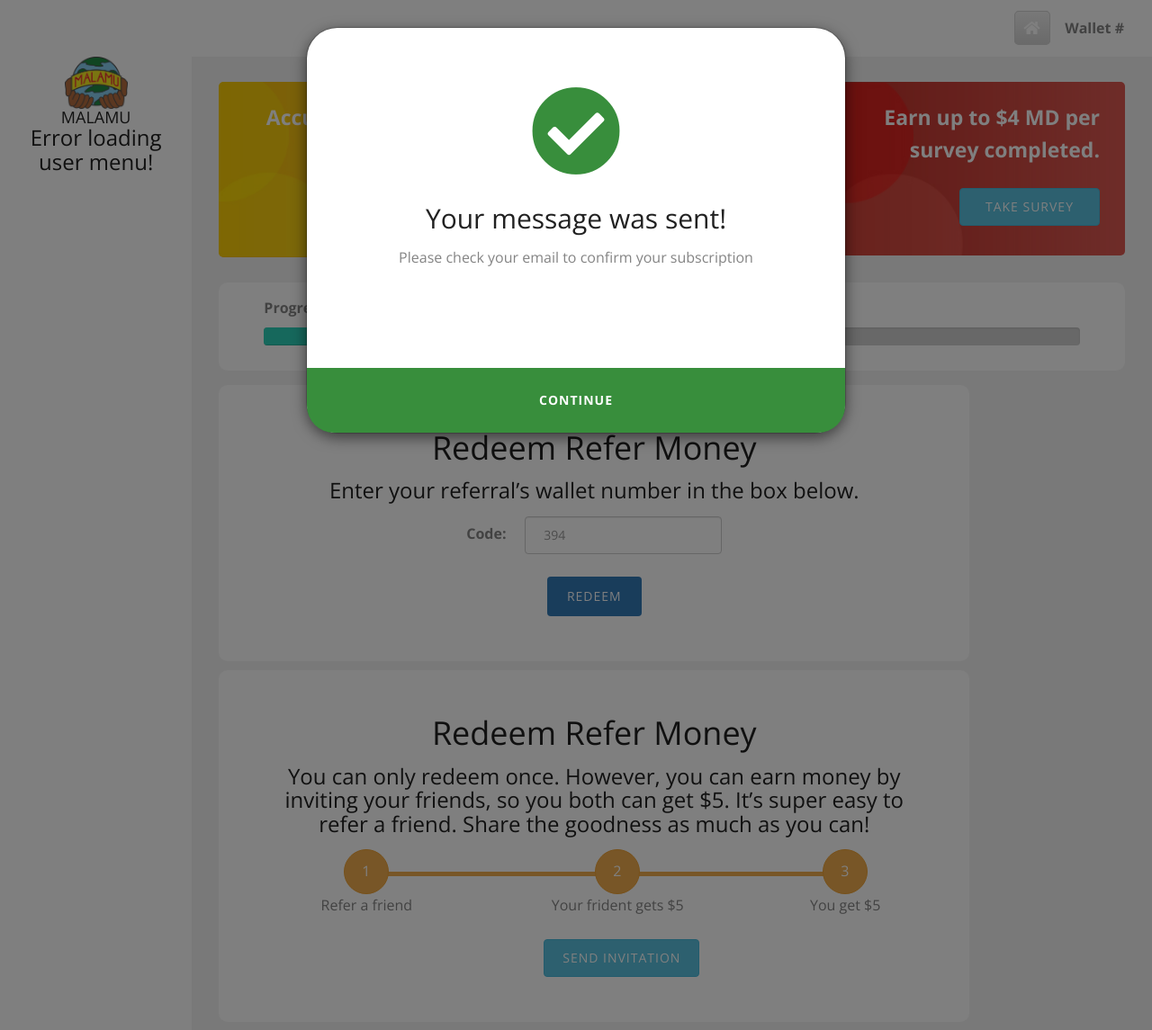
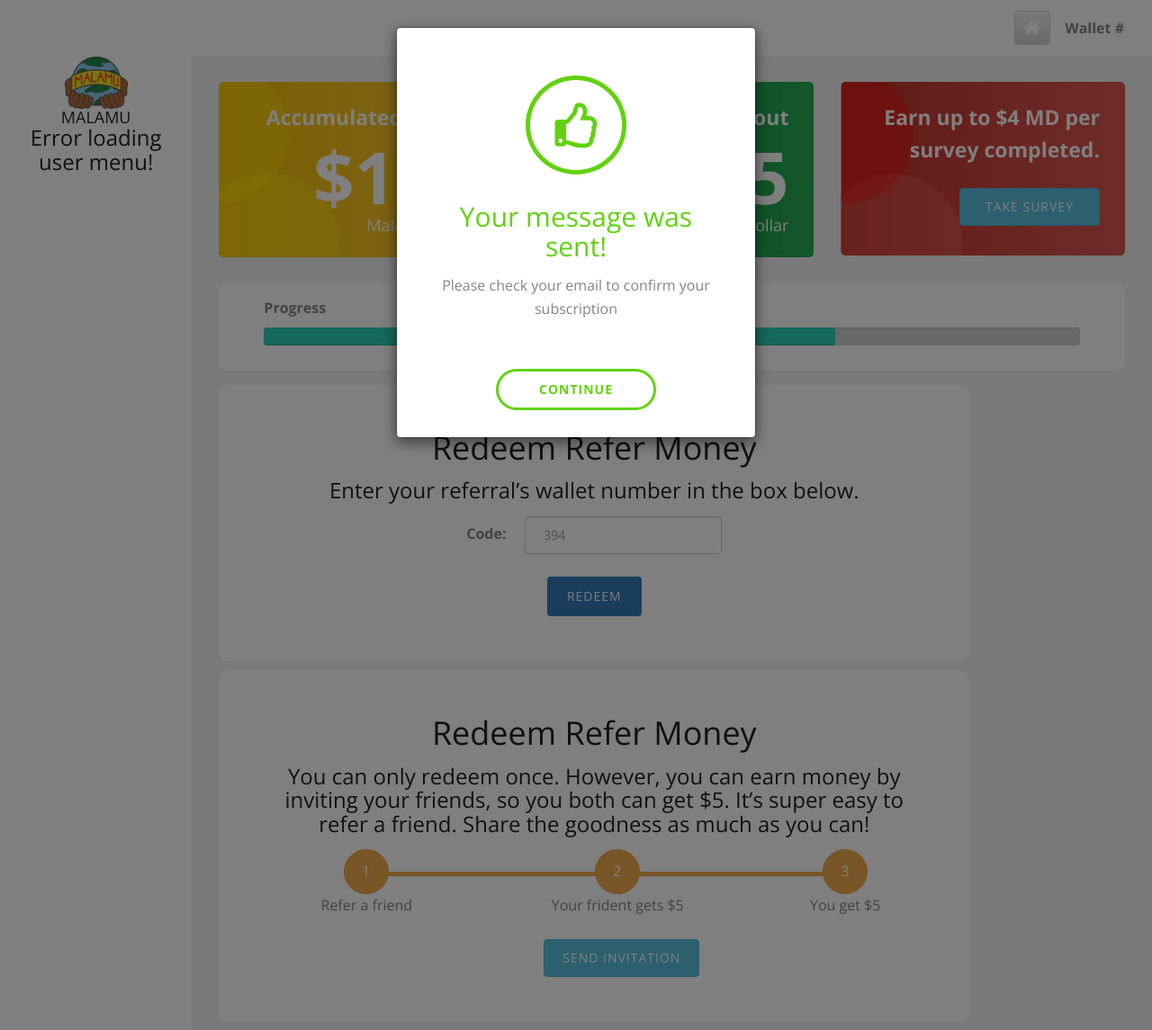
Before and after one commit to praveen-tissera/malamu, a CodeIgniter app: the page made by application/views/user-redeem.php in a window 1280 px wide, after a click on "REDEEM". Shown: the top 1145 px of the page at 90% size. Run offline with CodeIgniter, Linux system fonts and the light colour scheme; some libraries are stand-ins or nearby versions; some web fonts are replaced.

Commit message:
change pop up box ui

```diff
--- a/application/views/user-redeem.php
+++ b/application/views/user-redeem.php
@@ -253,10 +253,7 @@
 		<div class="modal-dialog" role="document">
 			<div class="modal-content">
 			<div class="modal-header">
-			<button class="close"  >
-			<i class="fas fa-check-circle"></i>
-</button>
-
+				<button class="close"><i class="far fa-thumbs-up"></i></button>
 			</div>
 			<div class="modal-body">
 				<h2>Your message was sent!</h2>
@@ -266,7 +263,7 @@
 			</div>
 			<div class="modal-footer">
 
-			<button type="button" class="btn btn-link">CONTINUE</button>
+				<button type="button" class="btn btn-success">CONTINUE</button>
 			</div>
 			</div>
 		</div>
--- a/assets/css/style.css
+++ b/assets/css/style.css
@@ -2498,12 +2498,15 @@
 
 
 .success .modal-content{
-  border-radius: 35px;
+  border-radius: 5px;
 }
 .success .modal-body{
   padding-left: 10%;
-    padding-right: 10%;
-    margin-bottom: 70px;
+  padding-right: 10%;
+
+}
+.success .modal-body h2{
+  color: #61d20f;
 }
 .success .modal-header{
   border-bottom: 0;
@@ -2513,22 +2516,39 @@
 .success .modal-footer{
   border-top: 0;
   text-align: center;
-  background-color: #388e3c;
+  margin-bottom: 15px;
   border-radius: 0 0 30px 30px;
 }
-.success .modal .modal-footer .btn-link{
+.success .modal .modal-footer .btn-success{
   text-decoration: none;
-  color: #FFF;
+  color: #61d20f;
   font-weight: bold;
+  border-radius: 25px;
+  background: transparent;
+  border: 3px #61d20f solid;
+  padding: 10px 45px 10px 45px;
 }
 .success .modal .close{
   float: none;
   font-size: 100px;
-  padding-top: 50px;
+  padding-top: 25px;
   color: #388e3c;
   opacity: 1;
 }
-
+.success .modal .close .far{
+    border: #61d20f 5px solid;
+    border-radius: 50%;
+    padding: 25px 28px;
+    font-size: 50px;
+    color: #61d20f;
+}
+
+
+@media (min-width: 768px){
+.modal-dialog {
+    width: 400px;
+    margin: 30px auto;
+}
 
 
 .mt-1{
```
Lines whose indentation alone changed are shown as unchanged.
